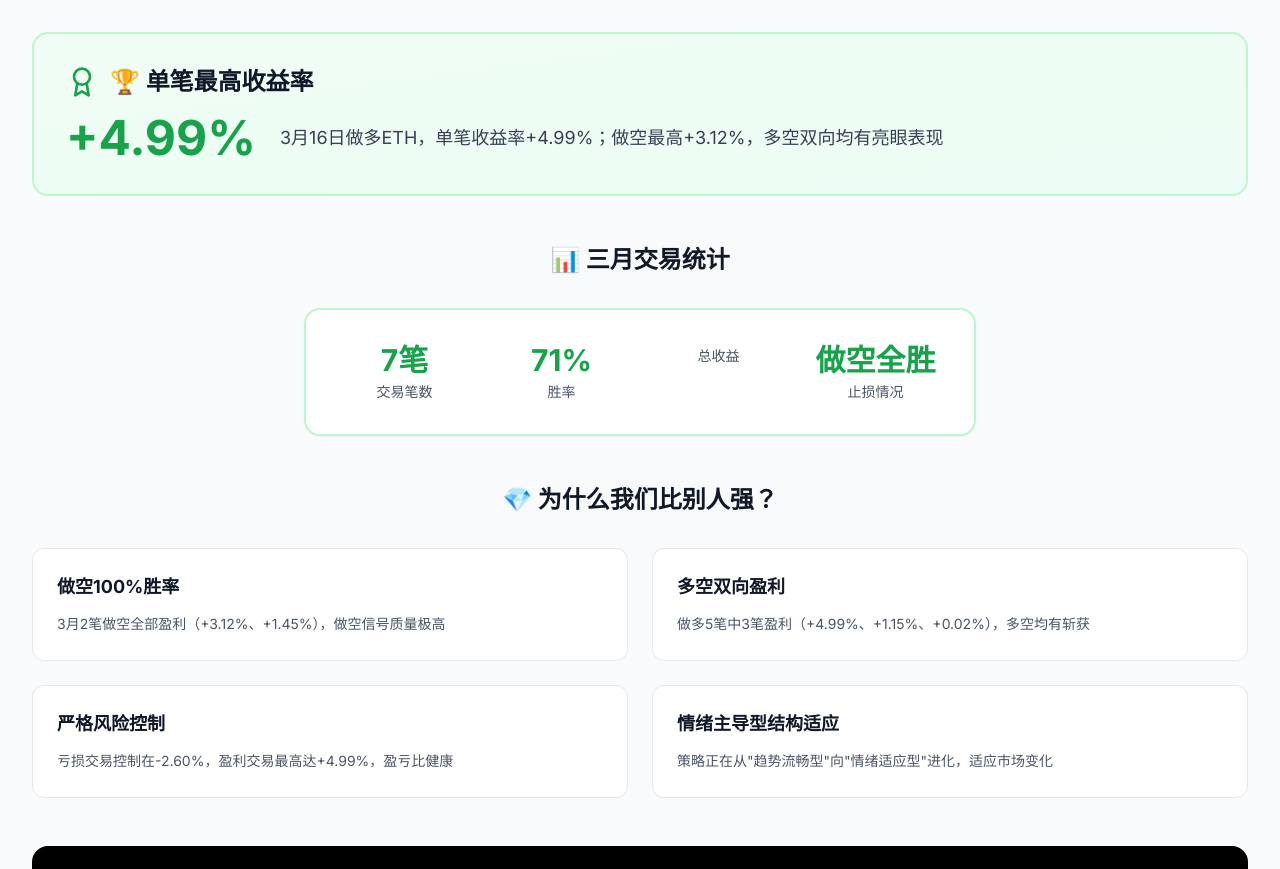
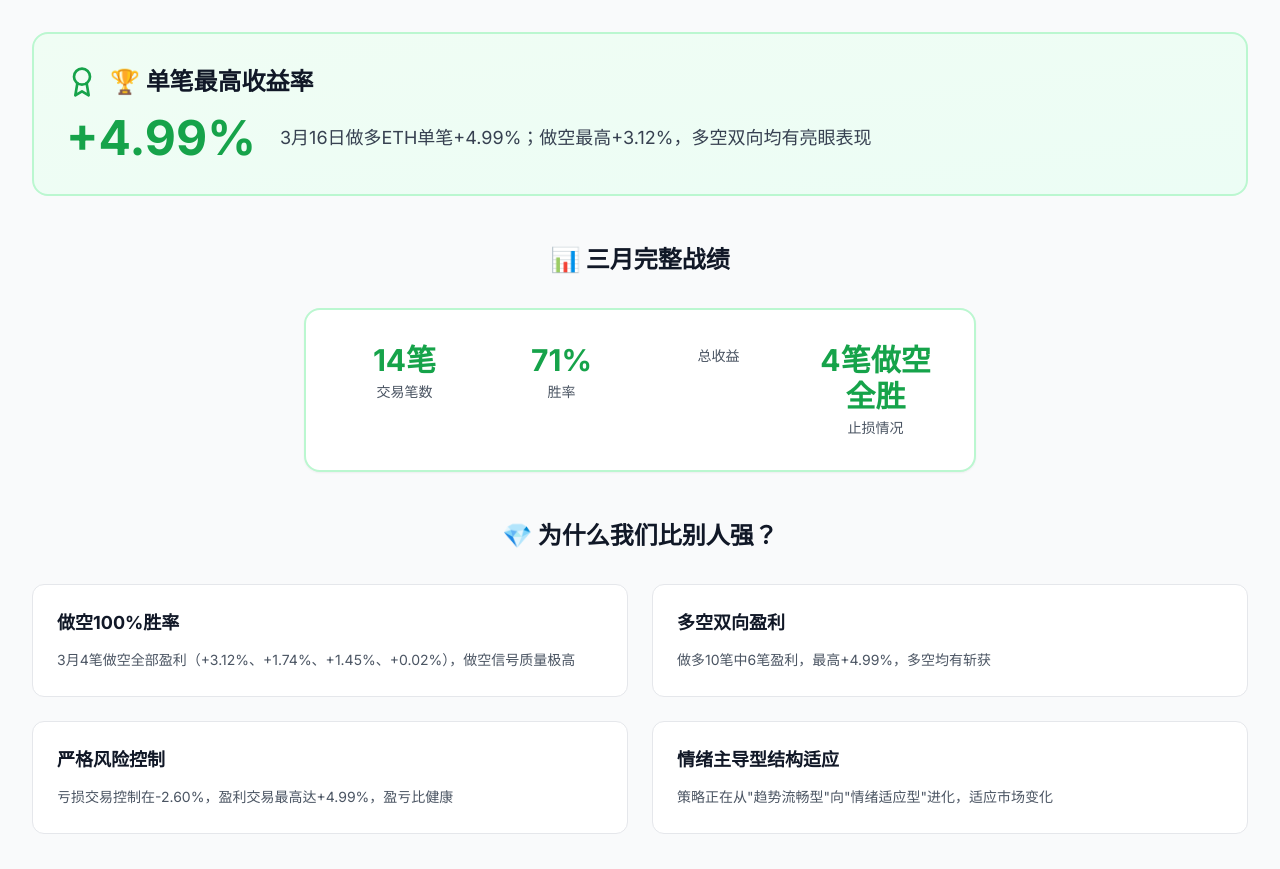
Before and after one commit to alexandra2472/timingquant, a Next.js app: page / in a window 1280 px wide. Shown: the part 2060-2929 px from the top of the page. Built offline with nearby package versions, Linux system fonts and the light colour scheme.

Commit message:
更新三月复盘完整数据，14笔交易统计

```diff
--- a/components/MonthlyReview.js
+++ b/components/MonthlyReview.js
@@ -3,34 +3,34 @@
 import { useState } from 'react';
 import { TrendingUp, TrendingDown, Target, Award, Zap, X } from 'lucide-react';
 
-// 月度复盘数据配置 - 三月收益率数据（按百分比统计）
+// 月度复盘数据配置 - 三月完整交易数据（按收益率统计，共14笔）
 const reviewData = {
   month: '三月',
   title: '实战复盘：六爻剧本+策略的组合力量',
-  subtitle: '做空胜率100% | 整体胜率71% | 多空双向精准捕捉',
+  subtitle: '做空胜率100% | 整体胜率71% | 14笔交易多空双杀',
   metrics: [
     { value: '100%', label: '做空胜率', icon: TrendingDown, color: 'from-red-500 to-red-600' },
     { value: '71%', label: '整体胜率', icon: Target, color: 'from-blue-500 to-indigo-600' },
-    { value: '7笔', label: '本月交易', icon: TrendingUp, color: 'from-green-500 to-emerald-600' },
+    { value: '14笔', label: '本月交易', icon: TrendingUp, color: 'from-green-500 to-emerald-600' },
   ],
   // 最新关键交易展示（按收益率）
   highlightTrade: {
     title: '单笔最高收益率',
     profit: '+4.99%',
-    desc: '3月16日做多ETH，单笔收益率+4.99%；做空最高+3.12%，多空双向均有亮眼表现',
+    desc: '3月16日做多ETH单笔+4.99%；做空最高+3.12%，多空双向均有亮眼表现',
   },
   // 三月整体战绩（按收益率统计）
   shortStats: {
-    title: '三月交易统计',
-    count: '7笔',
+    title: '三月完整战绩',
+    count: '14笔',
     winRate: '71%',
     shortWinRate: '100%',
     longWinRate: '60%',
-    highlight: '做空全胜',
+    highlight: '4笔做空全胜',
   },
   advantages: [
-    { title: '做空100%胜率', desc: '3月2笔做空全部盈利（+3.12%、+1.45%），做空信号质量极高' },
-    { title: '多空双向盈利', desc: '做多5笔中3笔盈利（+4.99%、+1.15%、+0.02%），多空均有斩获' },
+    { title: '做空100%胜率', desc: '3月4笔做空全部盈利（+3.12%、+1.74%、+1.45%、+0.02%），做空信号质量极高' },
+    { title: '多空双向盈利', desc: '做多10笔中6笔盈利，最高+4.99%，多空均有斩获' },
     { title: '严格风险控制', desc: '亏损交易控制在-2.60%，盈利交易最高达+4.99%，盈亏比健康' },
     { title: '情绪主导型结构适应', desc: '策略正在从"趋势流畅型"向"情绪适应型"进化，适应市场变化' },
   ],
```
